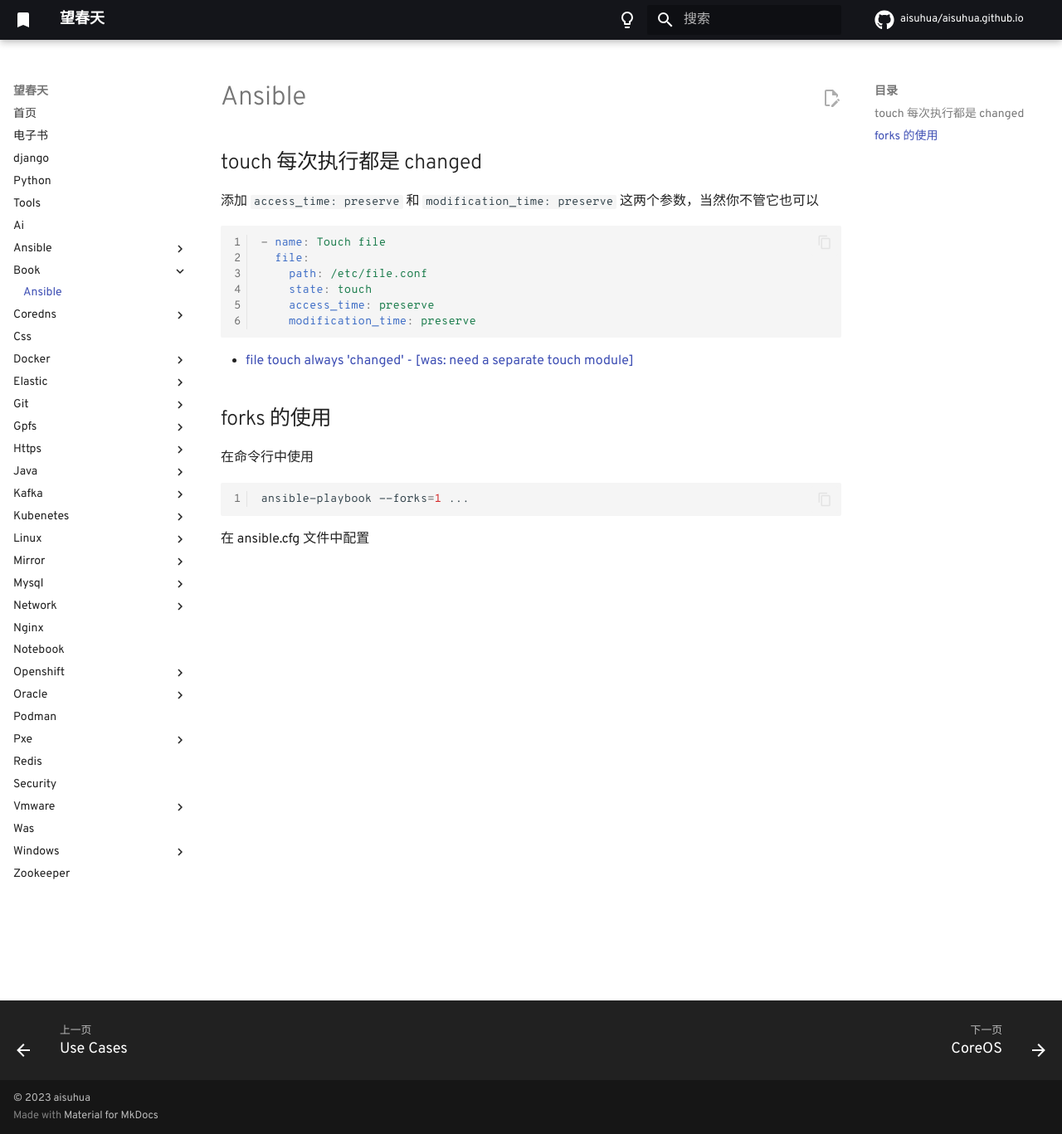
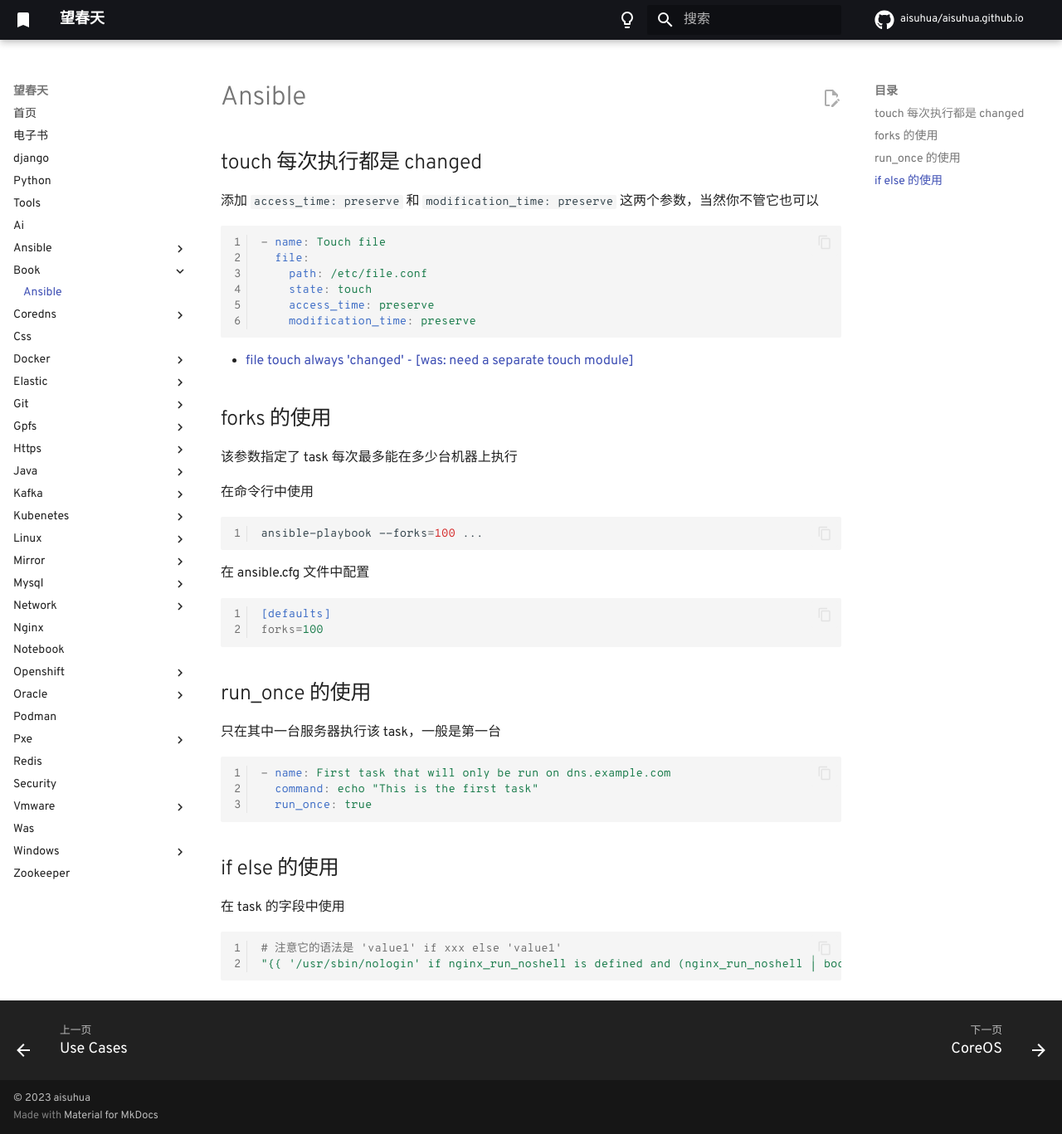
Before and after one commit to aisuhua/aisuhua.github.io, an MkDocs documentation site: the page built from docs/book/ansible.md, in a window 1280 px wide and 1367 px high. Shown: the whole window at 83% size. Built offline with MkDocs 1.6.1 and Material for MkDocs 9.7.7, drawn with Linux system fonts in a browser that asks for light colours; comment, search, counter and statistics services are not loaded.

Commit message:
ansible.md

````diff
--- a/docs/book/ansible.md
+++ b/docs/book/ansible.md
@@ -17,10 +17,36 @@
 
 ## forks 的使用
 
+该参数指定了 task 每次最多能在多少台机器上执行
+
 在命令行中使用
 
 ```sh
-ansible-playbook --forks=1 ...
+ansible-playbook --forks=100 ...
 ```
 
 在 ansible.cfg 文件中配置
+
+```cfg
+[defaults]
+forks=100
+```
+
+## run_once 的使用
+
+只在其中一台服务器执行该 task，一般是第一台
+
+```yaml
+- name: First task that will only be run on dns.example.com
+  command: echo "This is the first task"
+  run_once: true
+```
+
+## if else 的使用
+
+在 task 的字段中使用
+
+```yaml
+# 注意它的语法是 'value1' if xxx else 'value1'
+"{{ '/usr/sbin/nologin' if nginx_run_noshell is defined and (nginx_run_noshell | bool) else '/bin/bash' }}"
+```
````
